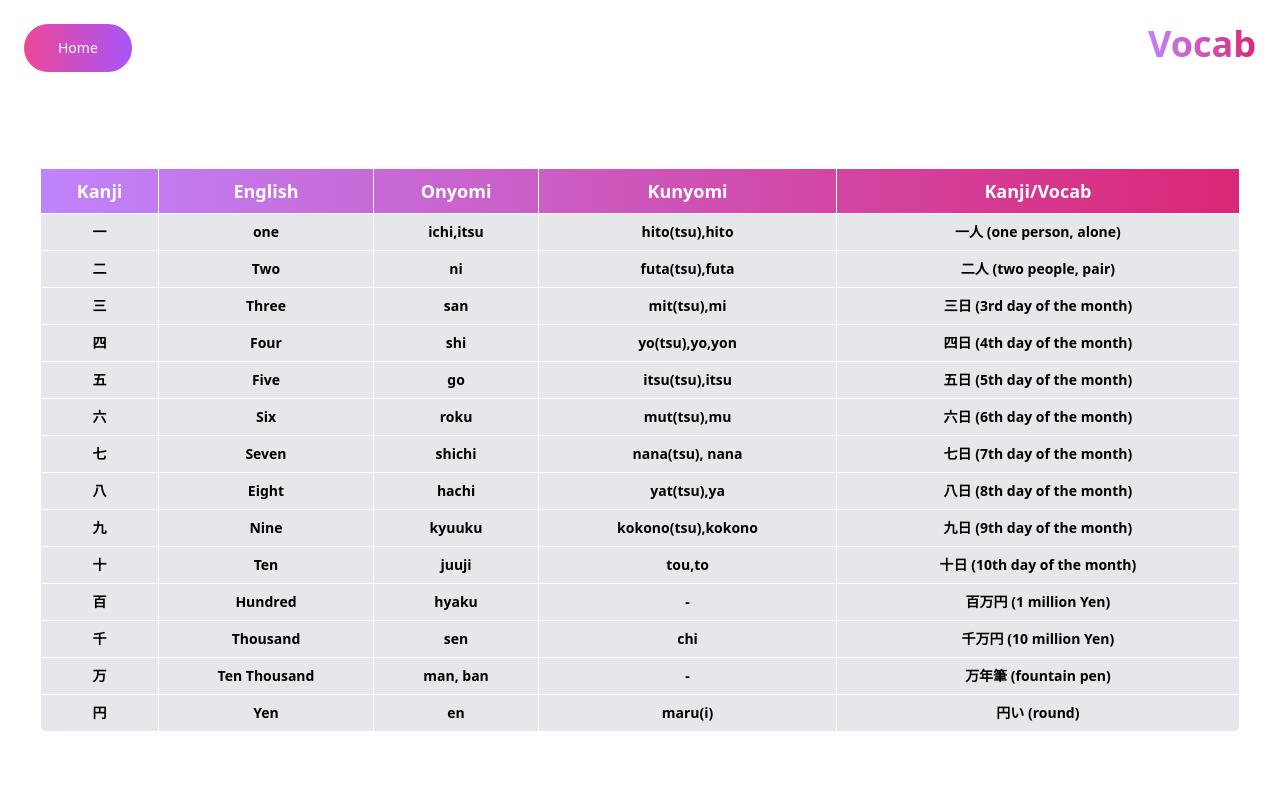
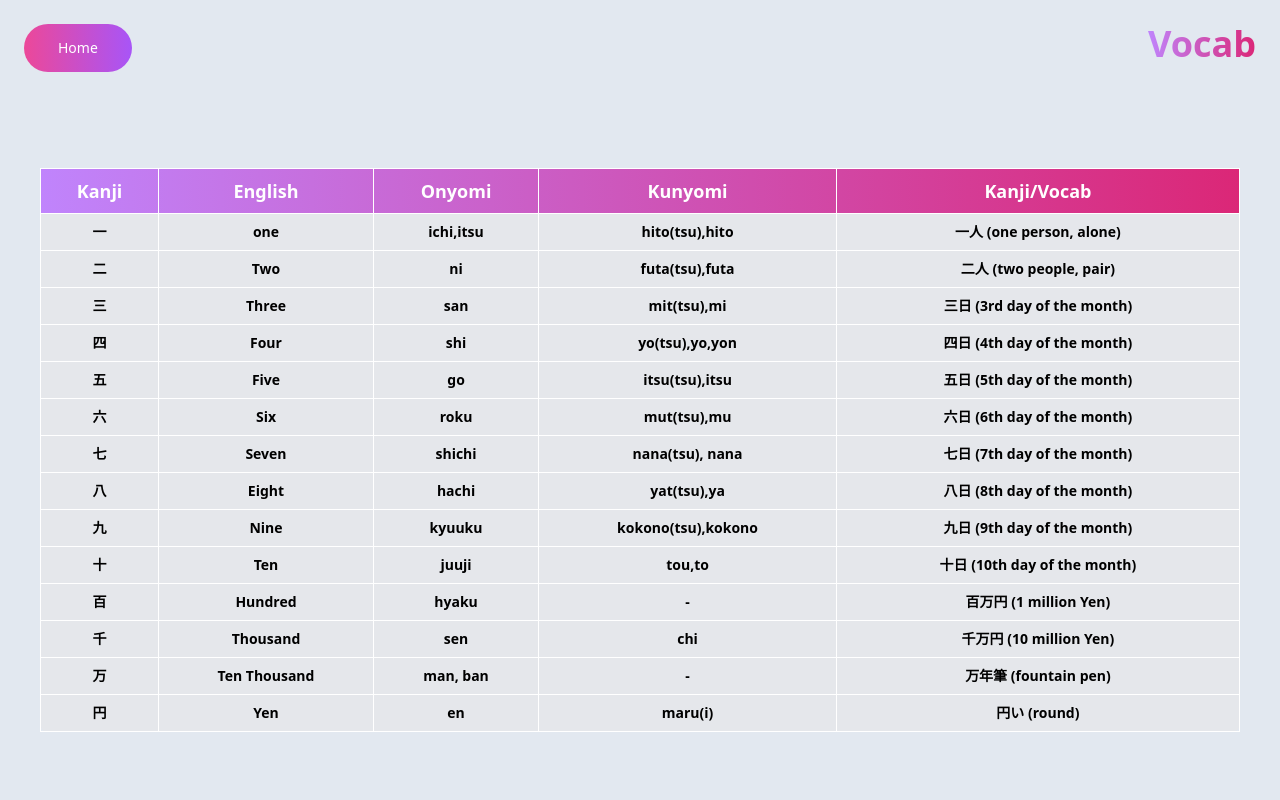
Before and after one commit to Akwei001/Jgame, a React (Vite) app: page /Vocab in a window 1280 px wide. Shown: the top 800 px of the page. Built offline with nearby package versions, Linux system fonts and the light colour scheme.

Commit message:
vocab bg color change

```diff
--- a/src/components/Vocab.jsx
+++ b/src/components/Vocab.jsx
@@ -455,7 +455,7 @@ const newVocab2 = [
 function Vocab() {
   const [vocab, setVocab] = useState(newVocab);
   return (
-    <div className=''>
+    <div className='bg-slate-200'>
       <header className='p-6 mb-8'>
         <div className='flex justify-between'>
           <div className=' p-[2px] rounded-full bg-gradient-to-r from-pink-500  to-purple-500 text-white active:text-opacity-75 focus:outline-none focus:ring'>
```
